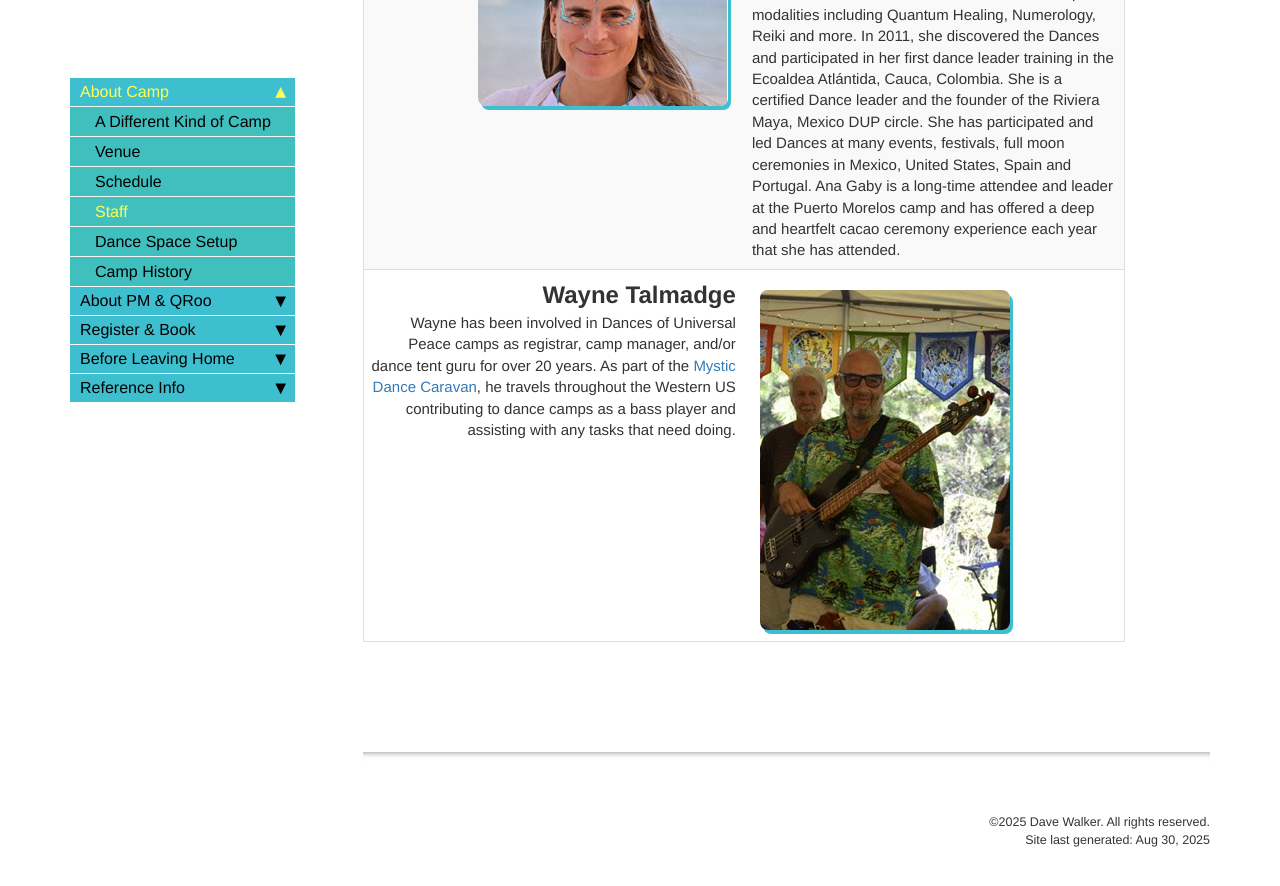
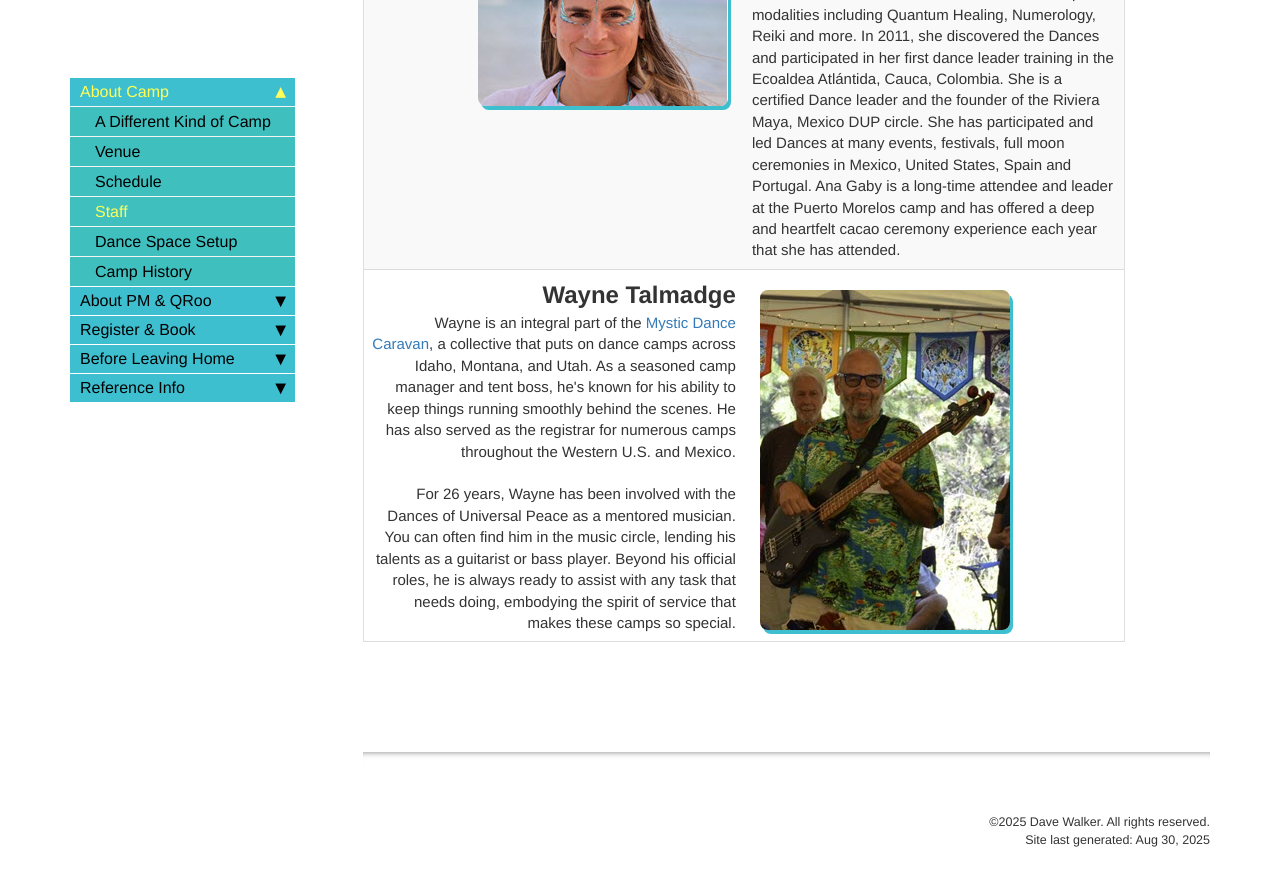
Before and after one commit to davewalker60/pmdup, a Jekyll site: the page built from pages/staff.md, in a window 1280 px wide and 900 px high, scrolled down 3868 px. Shown: the top 886 px of the window. Built offline with Jekyll 4.4.1, drawn with Linux system fonts in a browser that asks for light colours; comment, search, counter and statistics services are not loaded.

Commit message:
Wayne's bio

```diff
--- a/pages/staff.md
+++ b/pages/staff.md
@@ -45,5 +45,5 @@
   <tr><td style="width: 50%; text-align:right;"><img src="../images/PM_Helga.jpg" alt="Helga"> &nbsp;</td><td style="width: 50%; text-align:left;"><span style="font-size: 160%"><b>Helga Schleeh</b></span><br>Helga is a certified Dance leader since longer than she would care to admit……the hair is now white…. and has led in various places in Quebec, Ontario, Costa Rica, Newfoundland, and Mexico. She has been playing music for many years-including original songs for peace at the United Nations Secretariat and several vigils for Peace on the Grand stage in Central Park in New York.  She plays flute, voice, and guitar and a mean set of spoons! She studied, played, recorded, and did artwork for CDs with Saadi (Neil Douglas Klotz) and was mentored by Christina Pleszczynska and Munira Avinger. She is working on a CD with her partner, Marc Poellhuber- music for meditation and original songs. Helga is also an accomplished fine artist and leads very engaging watercolor workshops at the PM camp.</td></tr>
   <tr><td style="text-align:right;"><span style="font-size: 160%;"><b>Mana'ar Johnson</b></span><br>Mana’ar has been leading Dances of Universal Peace for over 25 years, beginning in Atlanta, where she led retreats, monthly dances, and dances at solstice and equinox. Since 2018, she has been instrumental in keeping the Dances alive in Silver City, NM. <br><br>A Quaker and a Sufi and a student of the Divine Feminine, Mana’ar is a cherag who has led the Service of Universal Peace at Puerto Morelos and other camps. She loves swimming in Mother Ocean, which draws her back time and again to enjoy this beautiful setting with beautiful souls.</td><td>&nbsp; <img src="../images/PM_Manaar.jpg" alt="Mana'ar"></td></tr>
   <tr><td style="width: 50%; text-align:right;"><img src="../images/PM_AnaGaby.jpg" alt="Ana Gaby"> &nbsp;</td><td style="width: 50%; text-align:left;"><span style="font-size: 160%"><b>Ana Gaby Fernandez</b></span><br>Ana Gaby (Anuar) was born in Mexico D.F. and since 2006 she has trained as a holistic healer in multiple modalities including Quantum Healing, Numerology, Reiki and more. In 2011, she discovered the Dances and participated in her first dance leader training in the Ecoaldea Atlántida, Cauca, Colombia. She is a certified Dance leader and the founder of the Riviera Maya, Mexico DUP circle. She has participated and led Dances at many events, festivals, full moon ceremonies in Mexico, United States, Spain and Portugal. Ana Gaby is a long-time attendee and leader at the Puerto Morelos camp and has offered a deep and heartfelt cacao ceremony experience each year that she has attended.</td></tr>
-  <tr><td style="text-align:right;"><span style="font-size: 160%;"><b>Wayne Talmadge</b></span><br>Wayne has been involved in Dances of Universal Peace camps as registrar, camp manager, and/or dance tent guru for over 20 years.  As part of the <a href="https://mysticdance.com" target="_blank">Mystic Dance Caravan</a>, he travels throughout the Western US contributing to dance camps as a bass player and assisting with any tasks that need doing.</td><td>&nbsp; <img src="../images/PM_Wayne.jpg" alt="Wayne"></td></tr>
+  <tr><td style="text-align:right;"><span style="font-size: 160%;"><b>Wayne Talmadge</b></span><br>Wayne is an integral part of the <a href="https://mysticdance.com" target="_blank">Mystic Dance Caravan</a>, a collective that puts on dance camps across Idaho, Montana, and Utah. As a seasoned camp manager and tent boss, he's known for his ability to keep things running smoothly behind the scenes. He has also served as the registrar for numerous camps throughout the Western U.S. and Mexico.<br><br>For 26 years, Wayne has been involved with the Dances of Universal Peace as a mentored musician. You can often find him in the music circle, lending his talents as a guitarist or bass player. Beyond his official roles, he is always ready to assist with any task that needs doing, embodying the spirit of service that makes these camps so special.</td><td>&nbsp; <img src="../images/PM_Wayne.jpg" alt="Wayne"></td></tr>
 </table>
```
